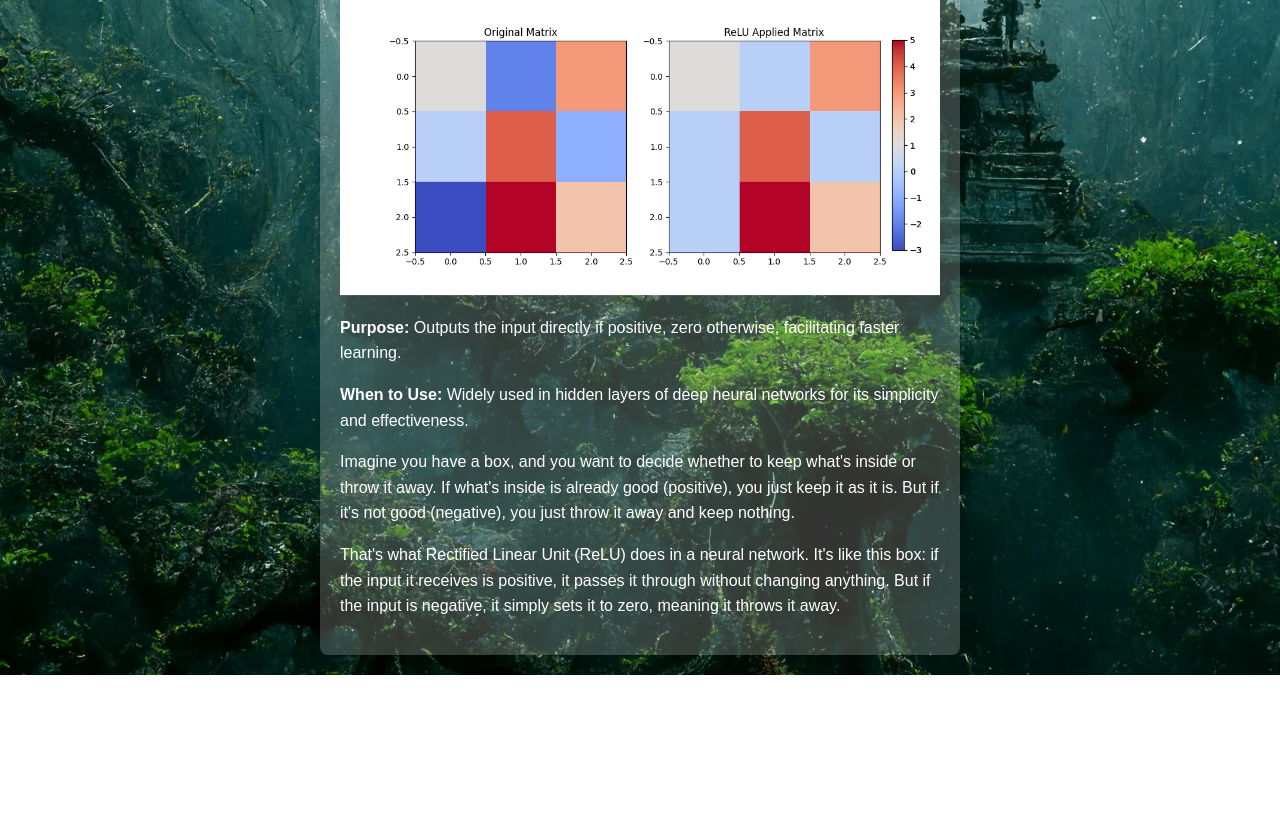
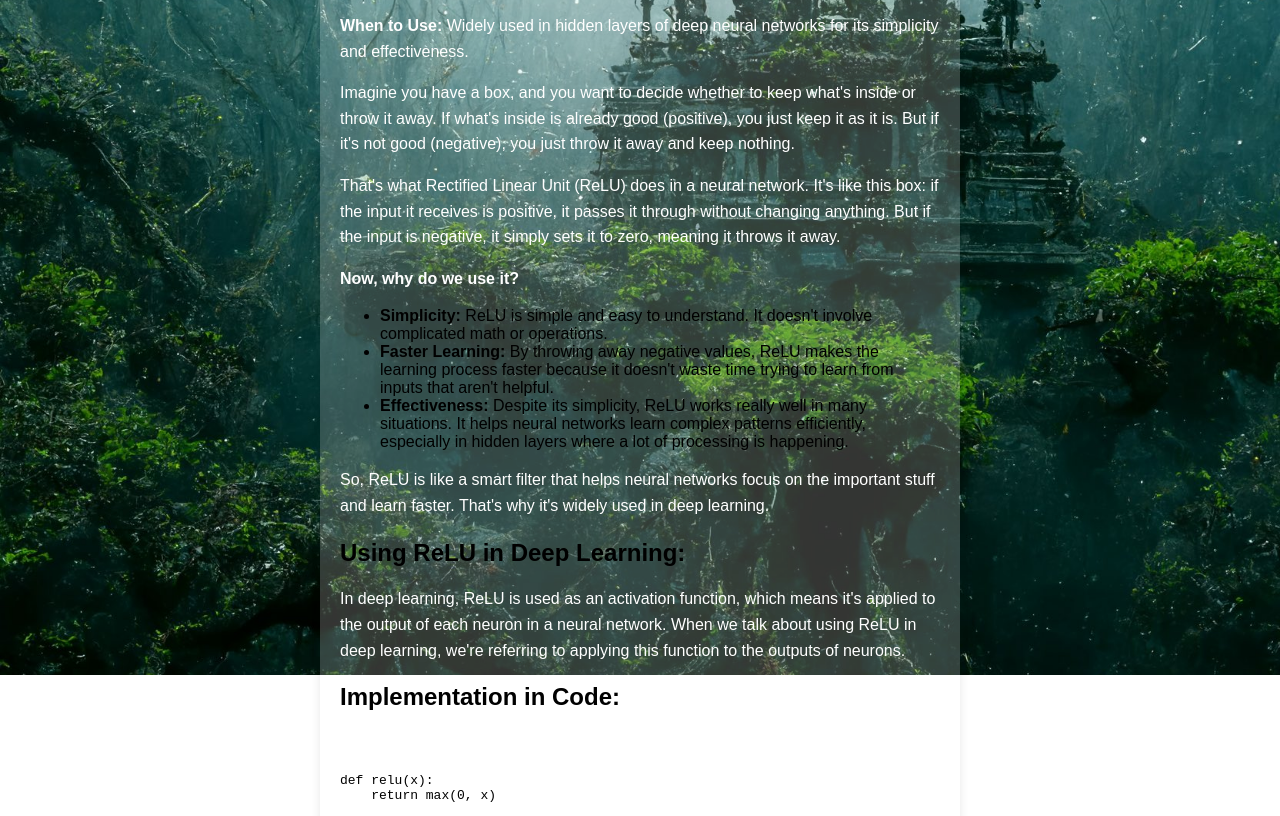
Before and after one commit to Debbatisudheer/ReLu-function, a plain HTML site: page index.html in a window 1280 px wide. Shown: the part 125-941 px from the top of the page. Before the commit the page ends 800 px from the top, so only its background shows below. Drawn offline with Linux system fonts and the light colour scheme.

Commit message:
Update index.html

```diff
--- a/index.html
+++ b/index.html
@@ -15,6 +15,21 @@
       <p><strong>When to Use:</strong> Widely used in hidden layers of deep neural networks for its simplicity and effectiveness.</p>
       <p>Imagine you have a box, and you want to decide whether to keep what's inside or throw it away. If what's inside is already good (positive), you just keep it as it is. But if it's not good (negative), you just throw it away and keep nothing.</p>
       <p>That's what Rectified Linear Unit (ReLU) does in a neural network. It's like this box: if the input it receives is positive, it passes it through without changing anything. But if the input is negative, it simply sets it to zero, meaning it throws it away.</p>
+      <p><strong>Now, why do we use it?</strong></p>
+      <ul>
+        <li><strong>Simplicity:</strong> ReLU is simple and easy to understand. It doesn't involve complicated math or operations.</li>
+        <li><strong>Faster Learning:</strong> By throwing away negative values, ReLU makes the learning process faster because it doesn't waste time trying to learn from inputs that aren't helpful.</li>
+        <li><strong>Effectiveness:</strong> Despite its simplicity, ReLU works really well in many situations. It helps neural networks learn complex patterns efficiently, especially in hidden layers where a lot of processing is happening.</li>
+      </ul>
+      <p>So, ReLU is like a smart filter that helps neural networks focus on the important stuff and learn faster. That's why it's widely used in deep learning.</p>
+      <h2>Using ReLU in Deep Learning:</h2>
+      <p>In deep learning, ReLU is used as an activation function, which means it's applied to the output of each neuron in a neural network. When we talk about using ReLU in deep learning, we're referring to applying this function to the outputs of neurons.</p>
+      <h2>Implementation in Code:</h2>
+      <p>In Python, implementing ReLU is straightforward. Here's how you might do it:</p>
+      <pre><code>def relu(x):
+    return max(0, x)</code></pre>
+      <p>This function takes a number x as input and returns x if it's positive, otherwise, it returns 0.</p>
+      <p>In the context of a neural network, you'd apply this function to the output of each neuron in a layer. For example, if you have a set of inputs represented by inputs, and weights represented by weights, and a bias represented by bias, you'd compute the output of a neuron like this:</p>
     </div>
   </div>
 </body>
```
